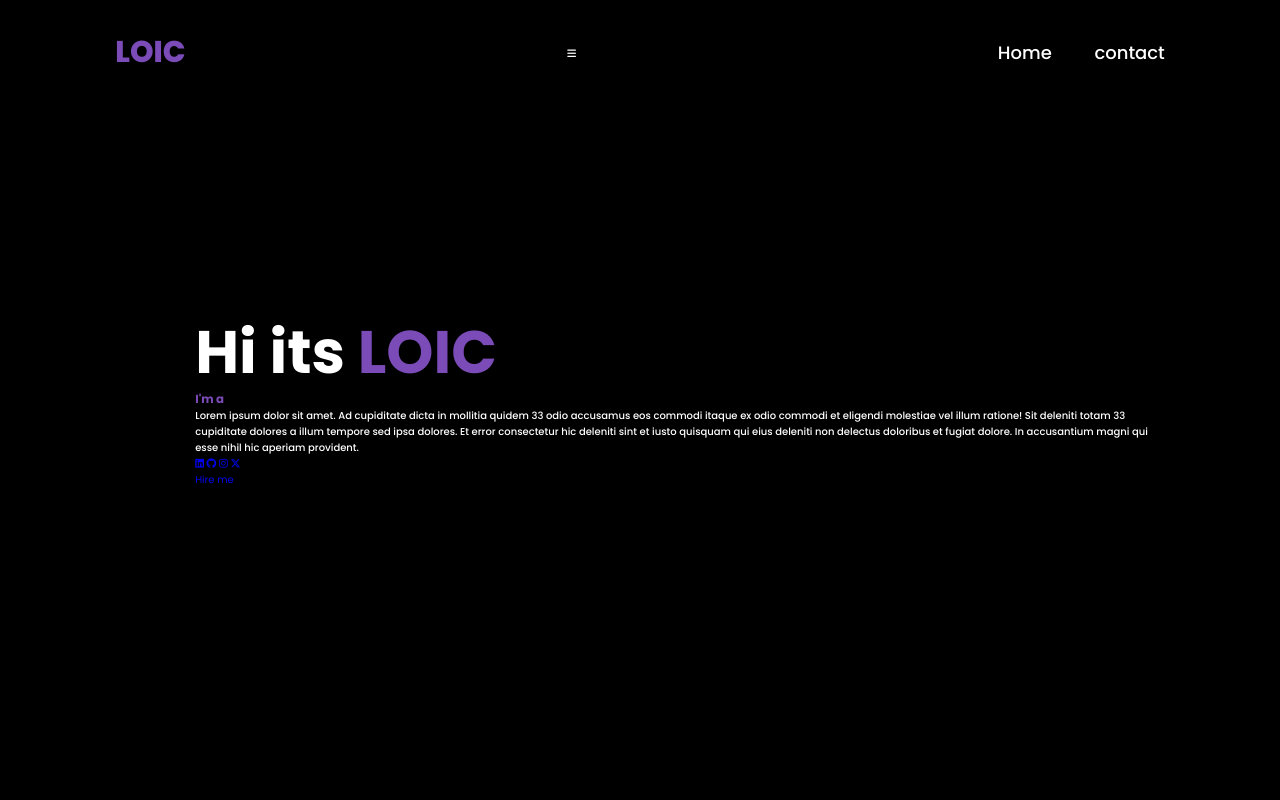
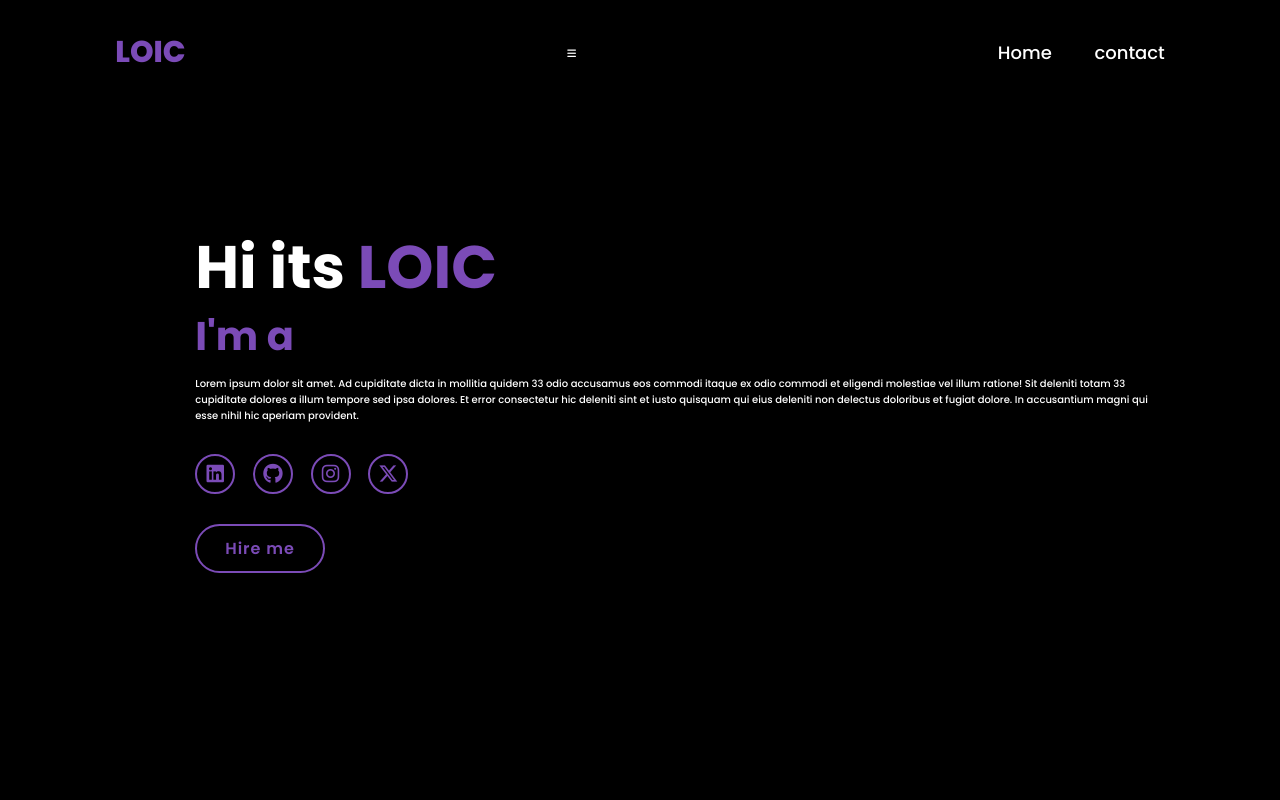
Before and after one commit to LO-HAMER/portfolio-static, a plain HTML site: page index.html in a window 1280 px wide. Shown: the top 800 px of the page. Drawn offline with Linux system fonts and the light colour scheme.

Commit message:
update 4

```diff
--- a/style.css
+++ b/style.css
@@ -140,7 +140,11 @@ section {
 span {
   color: var(--main-color);
 }
-
+.home-content h3 {
+  font-size: 4rem;
+  margin-bottom: 1rem;
+  font-weight: 700;
+}
 .home-img {
   border-radius: 50%;
 }
@@ -161,3 +165,42 @@ span {
   font-size: 1.8 rem;
   font-weight:500;
 }
+.social-icon a{
+  display: inline-flex;
+  justify-content: center;
+  align-items: center;
+  width: 4rem;
+  height: 4rem;
+  background: transparent;
+  border: 0.2rem solid var(--main-color);
+  font-size: 2rem;
+  border-radius: 50%;
+  color: var(--main-color);
+  margin: 3rem 1.5rem 3rem 0;
+  transition: 0.3s ease;
+}
+.social-icon a:hover {
+  color: white;
+  transform: scale(1.3)translateY(-5px);
+  background: var(--main-color);
+  box-shadow: 0 0 25px var(--main-color);
+}
+.btn {
+  display: inline-block;
+  padding: 1rem 2.8rem;
+  background: var(--background-color);
+  border-radius: 4rem;
+  font-size: 1.6rem;
+  color: var(--main-color);
+  border: 2px solid var(--main-color);
+  letter-spacing: 0.1rem;
+  font-weight: 600;
+  transition: 0.3s ease;
+  cursor: pointer;
+}
+.btn:hover {
+  transform: scale(1.03);
+  background-color: var(--main-color);
+  color: var(--main-color);
+  box-shadow: 0 0 25px var(--main-color);
+}
```
